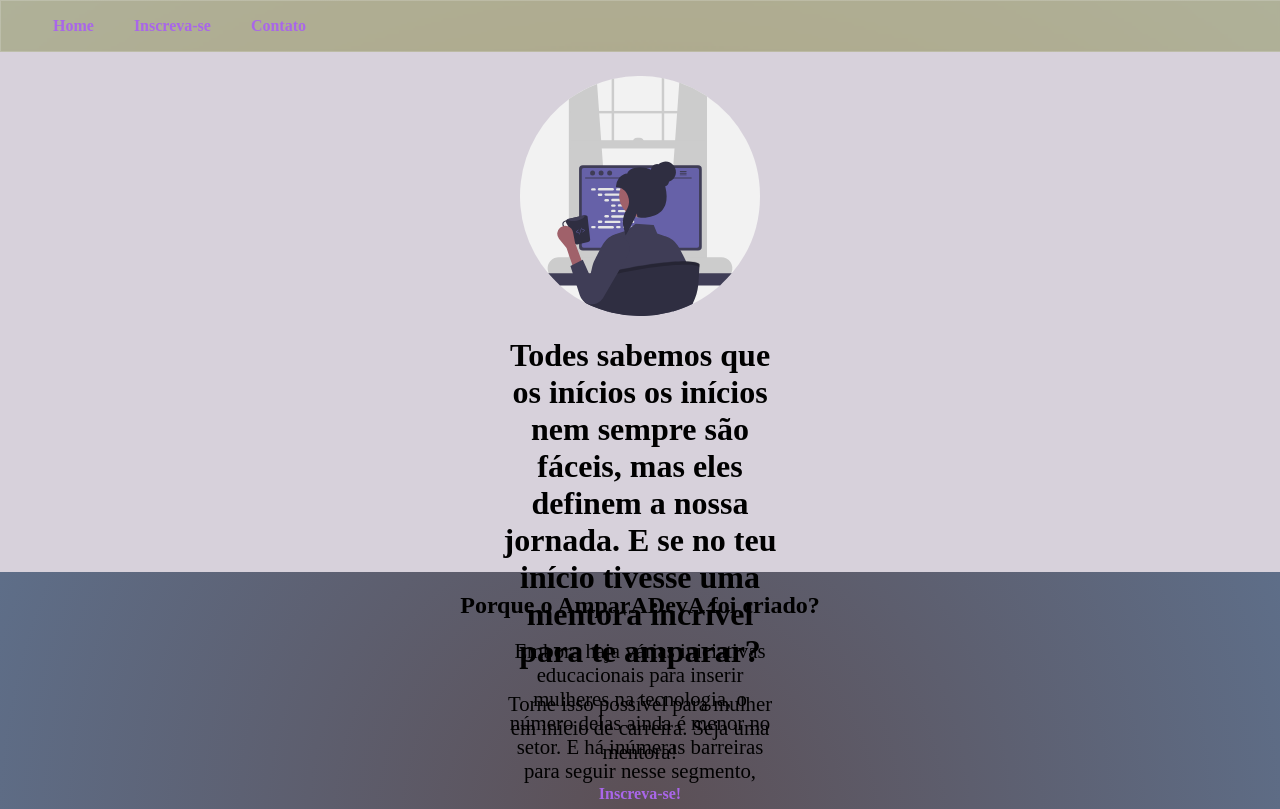
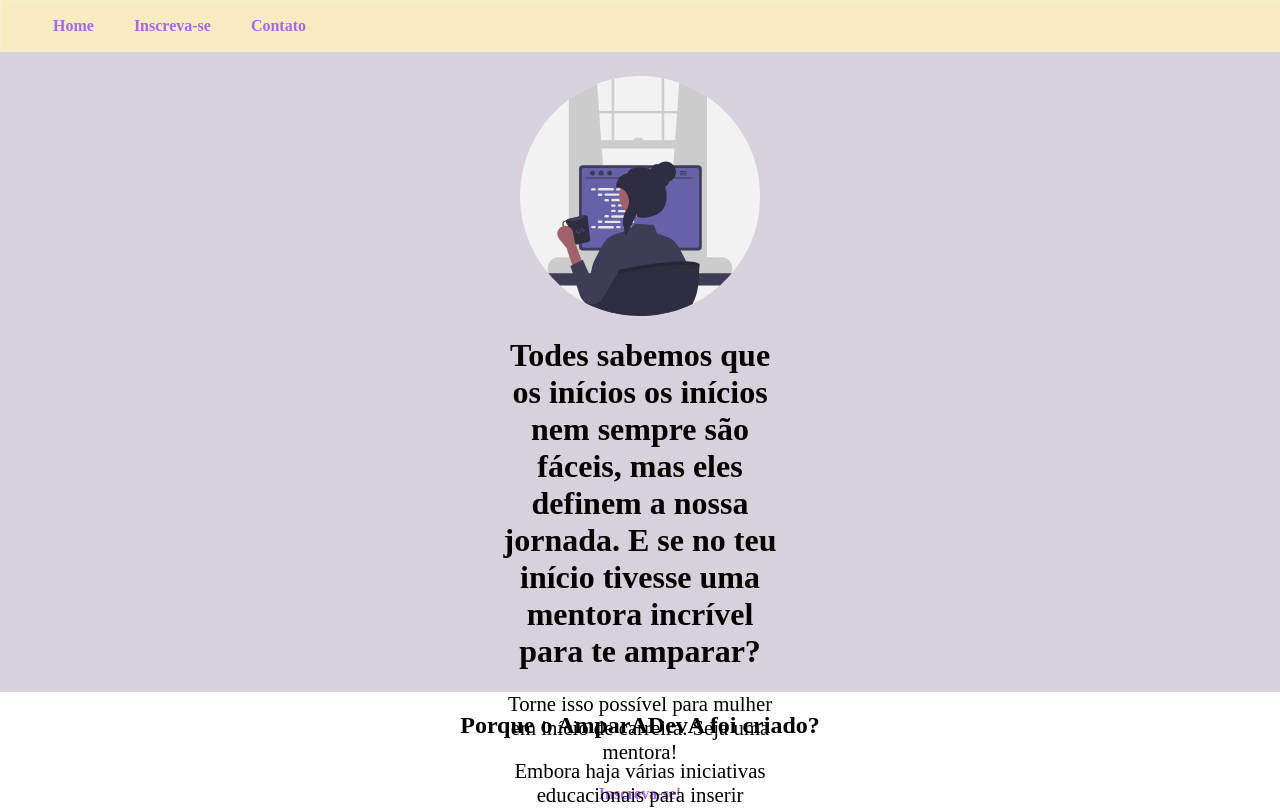
Before and after one commit to linefmv/AmparADevA, a React (Create React App) app: page / in a window 1280 px wide. Shown: the top 809 px of the page. Built offline with nearby package versions, Linux system fonts and the light colour scheme.

Commit message:
refactor: improve style

```diff
--- a/src/components/Header/Header.jsx
+++ b/src/components/Header/Header.jsx
@@ -1,5 +1,6 @@
 import './header.styles.css'
 import logo from '../../assets/header-page.svg'
+
 const Header = () => {
     return (
         <header>
--- a/src/components/Header/header.styles.css
+++ b/src/components/Header/header.styles.css
@@ -4,7 +4,6 @@ header {
   display: flex;
   flex-direction: column;
   align-items: center;
-  height: 520px;
   background-color: rgb(215, 209, 219);
 }
 
@@ -20,6 +19,7 @@ h1 {
   padding: 0 2vh;
   text-align: center;
   font-size: clamp(1rem, 0.6444rem + 1.7778vw, 2rem);
+
 }
 
 p {
--- a/src/pages/Home/home.styles.css
+++ b/src/pages/Home/home.styles.css
@@ -1,4 +1,3 @@
 body {
-    background-color:  rgb(238,174,202);
-    background: radial-gradient(circle, rgb(92 79 85) 0%, rgb(95 126 163) 100%)
+  background-color: #fff;
 }
```
